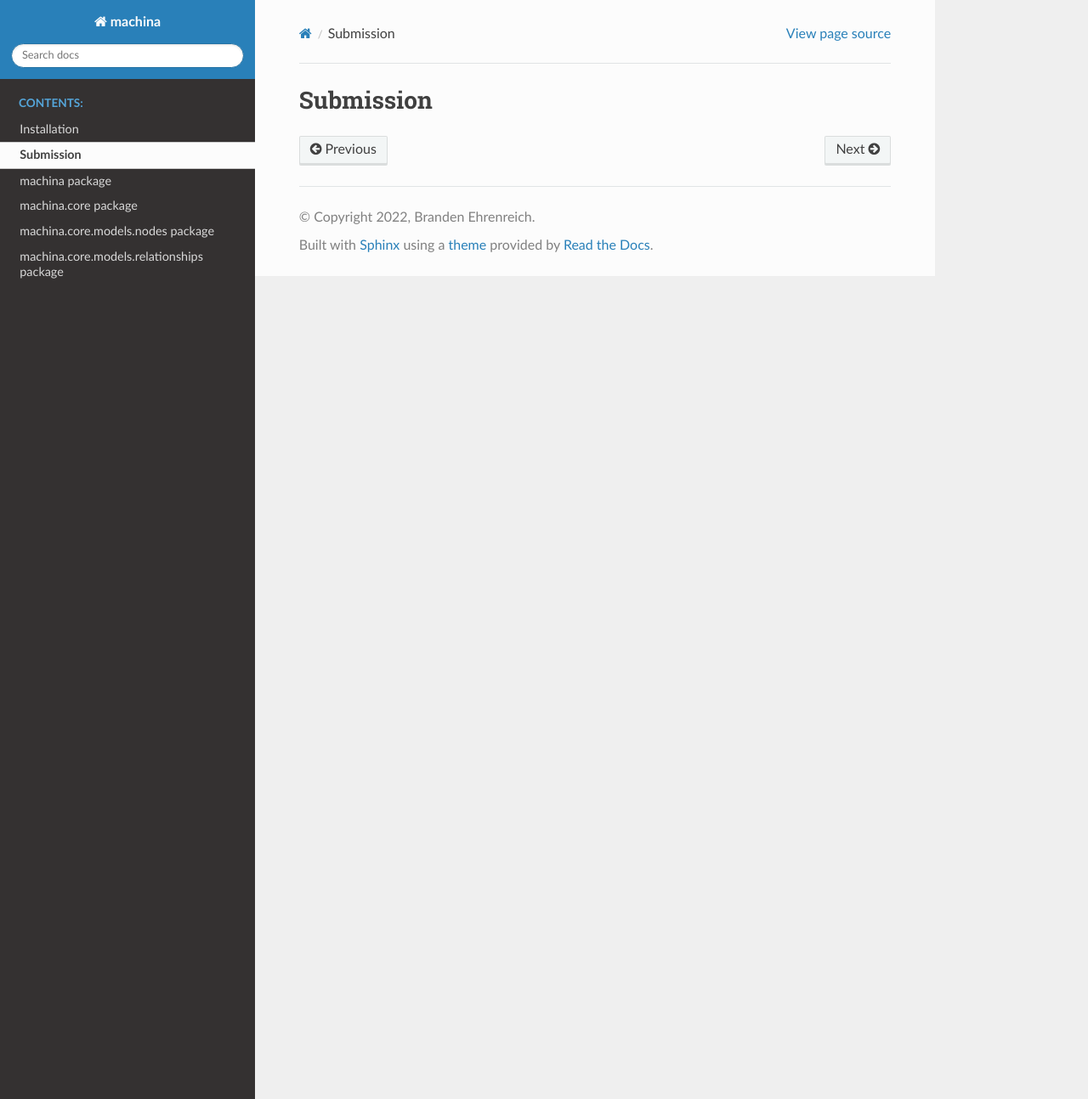
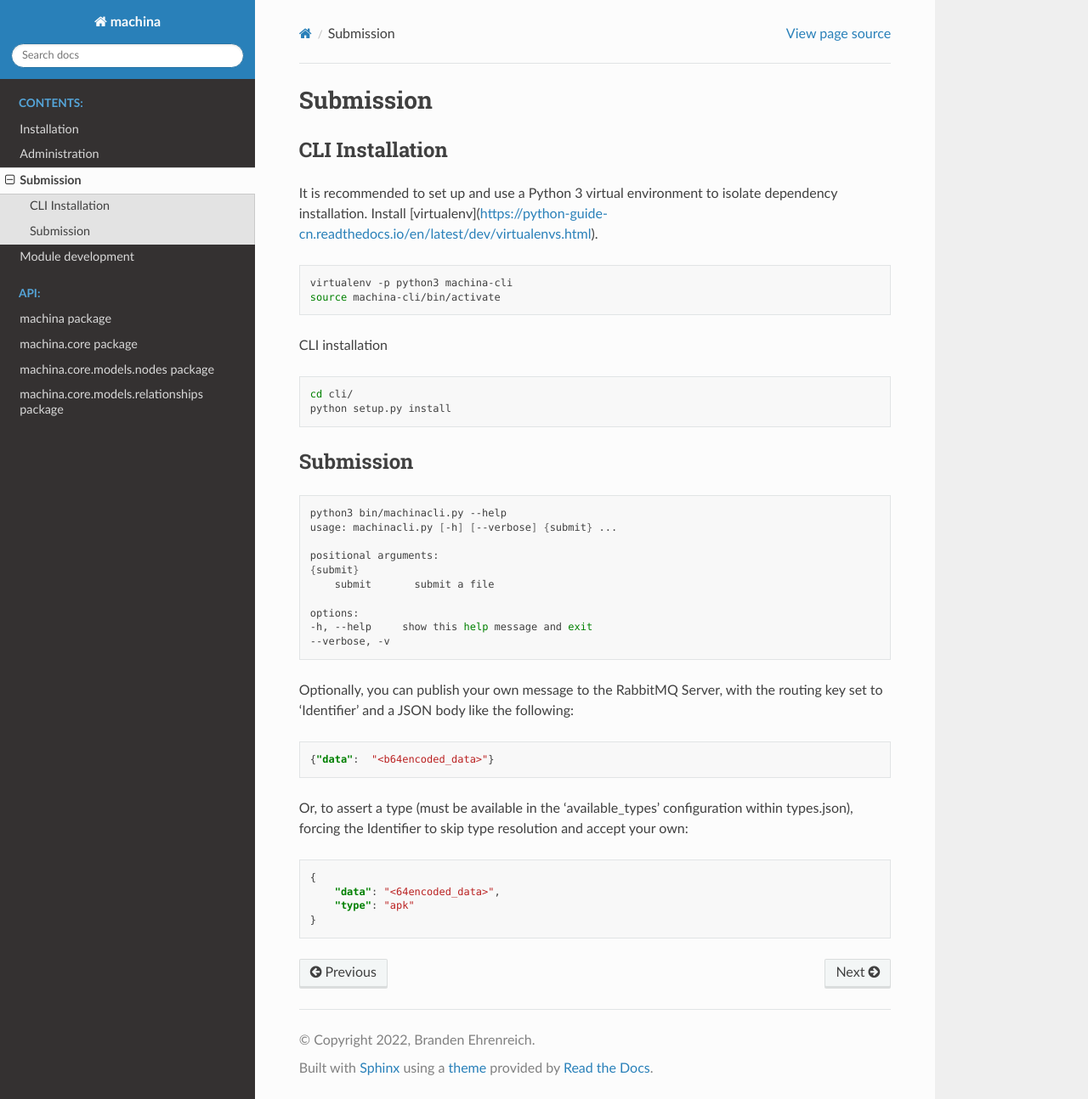
Before and after one commit to ehrenb/machina-docs, a Sphinx documentation site: the page built from docs/source/submission.rst, in a window 1280 px wide and 1294 px high. Shown: the whole window at 85% size. Built offline with Sphinx 7.4.7 and the Read the Docs theme 2.0.0, drawn with Linux system fonts in a browser that asks for light colours.

Commit message:
move MD docs to RST

```diff
--- a/docs/source/submission.rst
+++ b/docs/source/submission.rst
@@ -1,2 +1,54 @@
 Submission
 ===================================
+
+CLI Installation
+-----------------------------------
+
+It is recommended to set up and use a Python 3 virtual environment to
+isolate dependency installation. Install [virtualenv](https://python-guide-cn.readthedocs.io/en/latest/dev/virtualenvs.html).
+
+.. code-block:: bash
+
+    virtualenv -p python3 machina-cli
+    source machina-cli/bin/activate
+
+CLI installation
+
+.. code-block:: bash
+
+    cd cli/
+    python setup.py install
+
+
+Submission
+-----------------------------------
+
+.. code-block:: bash
+
+    python3 bin/machinacli.py --help
+    usage: machinacli.py [-h] [--verbose] {submit} ...
+
+    positional arguments:
+    {submit}
+        submit       submit a file
+
+    options:
+    -h, --help     show this help message and exit
+    --verbose, -v
+
+
+Optionally, you can publish your own message to the RabbitMQ Server, with the routing key set to 'Identifier' and a JSON body like the following:
+
+.. code-block:: json
+
+    {"data":  "<b64encoded_data>"}
+
+
+Or, to assert a type (must be available in the 'available_types' configuration within types.json), forcing the Identifier to skip type resolution and accept your own:
+
+.. code-block:: json
+
+    {
+        "data": "<64encoded_data>",
+        "type": "apk"
+    }
```
Also changed, not shown: docs/source/administration.rst (added, +76 -0 lines), docs/source/index.rst (+26 -1 lines), docs/source/installation.rst (+34 -0 lines), docs/source/module_development.rst (added, +140 -0 lines), 1 other file.
